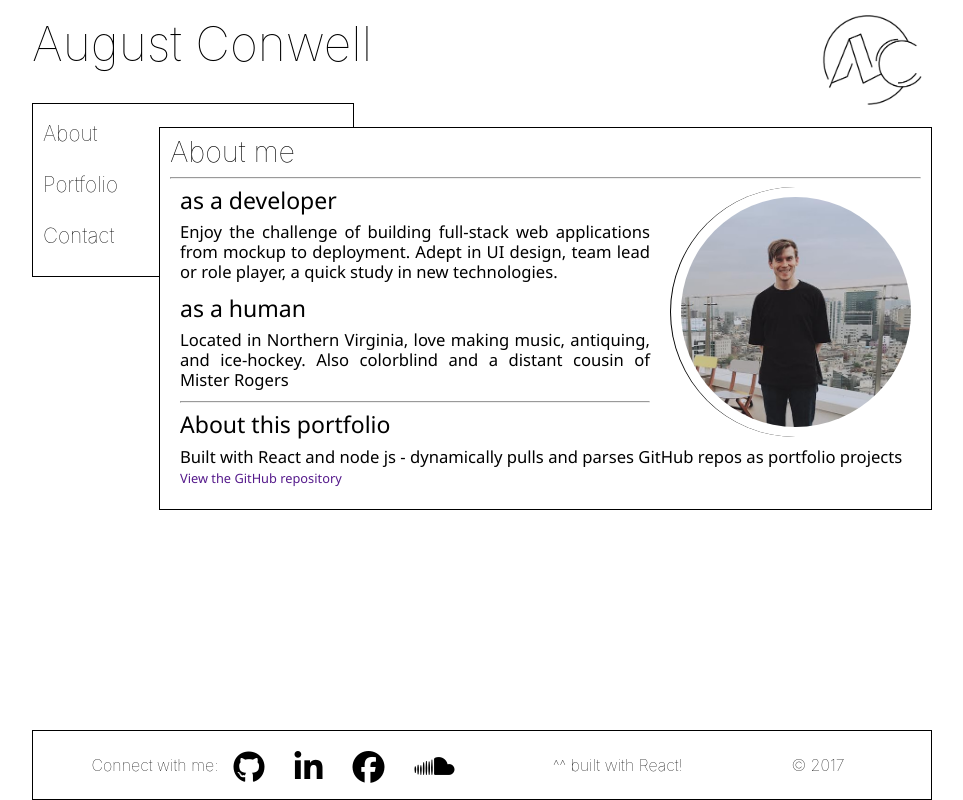
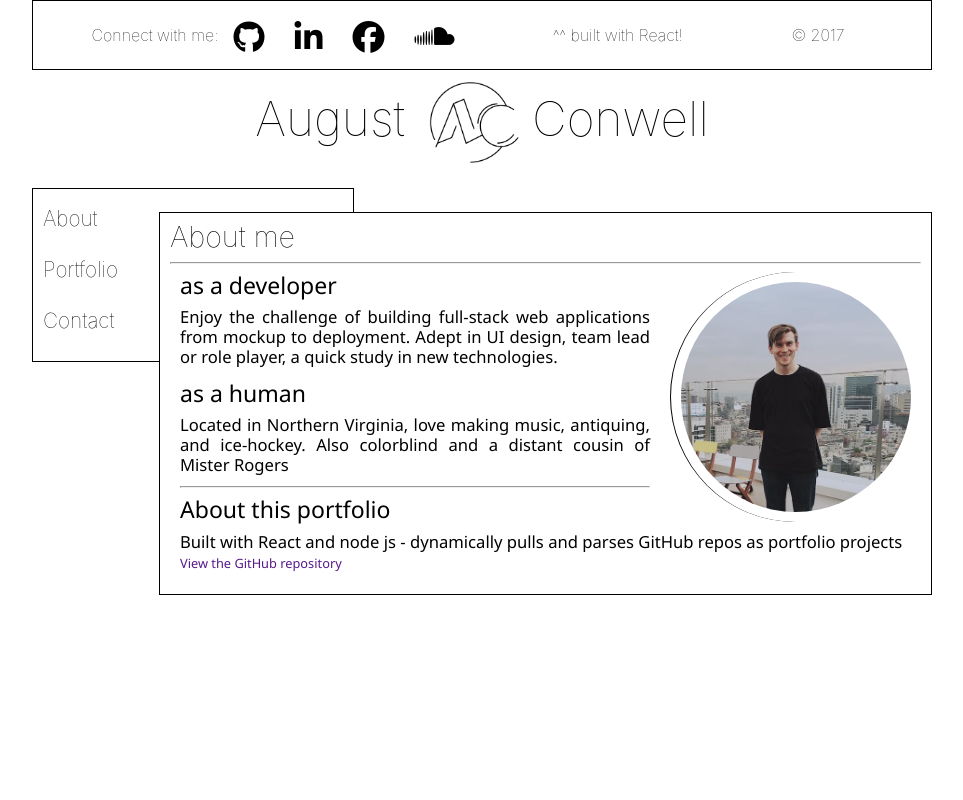
Before and after one commit to asconwe/react-portfolio, a React app: page /#/ in a window 1280 px wide. Before the commit this address led to /#/. Shown: the whole page, without its empty margins (158-1121 px from the left). Built offline with nearby package versions, Linux system fonts and the light colour scheme.

Commit message:
Logo center, header top

```diff
--- a/app/components/Main.js
+++ b/app/components/Main.js
@@ -19,10 +19,10 @@ class Main extends React.Component {
     render() {
         return (
             <div className="responsive-box center">
+                <Footer />
                 <Title homeView={this.state.homeView} />
                 <Nav smallScreen={this.state.smallScreen} landscape={this.state.landscape} homeView={this.state.homeView} />
                 <Body />
-                <Footer />
             </div>
         )
     }
--- a/app/components/children/Footer.js
+++ b/app/components/children/Footer.js
@@ -1,5 +1,7 @@
 // Include React
 import React from 'react'
+
+import Headroom from 'react-headroom'
 
 //Including the Link component from React Router to navigate within our application without full page reloads
 import {
@@ -19,7 +21,7 @@ class Footer extends React.Component {
 
     render() {
         return (
-            <div className="footer-wrapper">
+            <Headroom>
                 <div className="responsive-box" >
                     <div className="footer border pad10">
                         <div className="foot-section connect">
@@ -39,7 +41,7 @@ class Footer extends React.Component {
                         <div className="foot-section copyright">&#169; {this.state.date.getFullYear()}</div>
                     </div>
                 </div>
-            </div>
+            </Headroom>
         )
     }
 }
--- a/app/components/children/Title.js
+++ b/app/components/children/Title.js
@@ -20,11 +20,8 @@ class Title extends React.Component {
     render() {
         return (
             <div>
-                <div className="logo">
-                    <img className="logo-img" src="./images/AC.png" alt="logo" />
-                </div>
                 <div className="banner">
-                    <h1>August Conwell</h1>
+                    <h1>August <img className="logo-img" src="./images/AC.png" alt="logo" /> Conwell</h1>
                 </div>
             </div>
         )
--- a/app/components/children/body-children/Contact.js
+++ b/app/components/children/body-children/Contact.js
@@ -33,7 +33,7 @@ class Contact extends React.Component {
                     </div>
                     <label htmlFor="message" >Message</label>
                     <div className="pad10-0 onleft">
-                        <textarea className="message field border" name="message" />
+                        <textarea className="message field border pad10" name="message" />
                     </div>
                     <input type="submit" className="field border" />
                 </form>
--- a/app/components/children/body-children/Portfolio.js
+++ b/app/components/children/body-children/Portfolio.js
@@ -30,6 +30,8 @@ class Portfolio extends React.Component {
     render() {
         return (
             <div>
+                <h2>Projects</h2>
+                <hr />
                 {this.state.projects.map((project, index) => {
                     return (
                         <div className="portfolio" key={index}>
--- a/package.json
+++ b/package.json
@@ -27,6 +27,7 @@
     "express": "^4.15.3",
     "react": "^15.6.1",
     "react-dom": "^15.6.1",
+    "react-headroom": "^2.1.5",
     "react-router-dom": "^4.1.1",
     "react-transition-group": "^1.2.0",
     "request": "^2.81.0"
--- a/public/css/style.css
+++ b/public/css/style.css
@@ -58,21 +58,17 @@ input, button {
 }
 
 .banner {
-	width: 80%;
+	width: 100%;
 	margin-bottom: 10px;
-	padding-top: 20px;
-	padding-bottom: 15px;
-}
-
-.logo {
-	padding-top: 15px;
-	padding-right: 10px;
-	float: right;
+	padding-top: 10px;
+	padding-bottom: 5px;
+	text-align: center;
 }
 
 .logo-img {
-	max-width: 100px;
-
+	padding-left: 10px;
+	max-width: 90px;
+	vertical-align: middle
 }
 
 .title {
@@ -90,22 +86,21 @@ input, button {
 	position: relative;
 	cursor: pointer;
 	padding: 10px 0;
-}
-
-h3.button {
-	text-decoration: none;
 	color: black;
-
+	width: 30%;
 }
 
 .content-div {
 	position: relative;
 	top: -150px;
 	width: auto;
+	height: auto;
 	margin-left: 0;
 	margin-right: 0;
+	margin-bottom: 0;
+	bottom: 100px;
 	background: white;
-	overflow: hidden;
+	overflow: auto;
 }
 
 .about {
@@ -159,7 +154,7 @@ h3.button {
 .field {
 	width: 100%;
 	margin: 0;
-	padding: 0;
+	padding: 5px 0;
 	box-sizing: border-box;
 	-moz-box-sizing: border-box;
 	-webkit-box-sizing: border-box;
@@ -167,7 +162,7 @@ h3.button {
 .message {
 	max-width: 100%;
 	height: 150px;
-	font-size: 0.9em;
+	font-size: 1.2em;
 }
 
 .contact-form {
```
